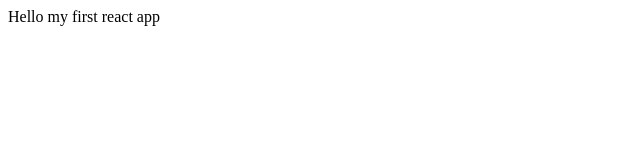
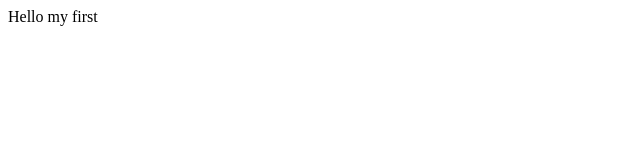
Before and after one commit to beks2995/chanel, a React (Create React App) app: page / in a window 1280 px wide. Shown: the top 160 px of the page, without its empty margins (0-640 px from the left). Built offline with nearby package versions, Linux system fonts and the light colour scheme.

Commit message:
change text

```diff
--- a/src/App.jsx
+++ b/src/App.jsx
@@ -2,7 +2,7 @@
 function App() {
   return (
     <div className="App">
-      Hello my first react app
+      Hello my first
     </div>
   );
 }
```
